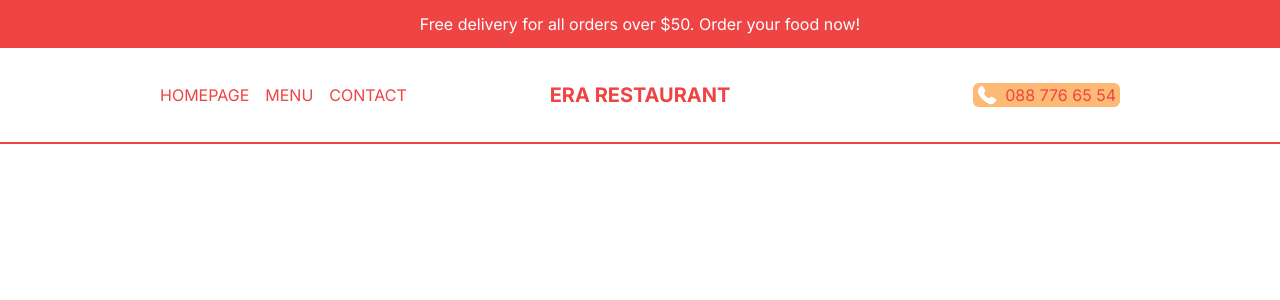
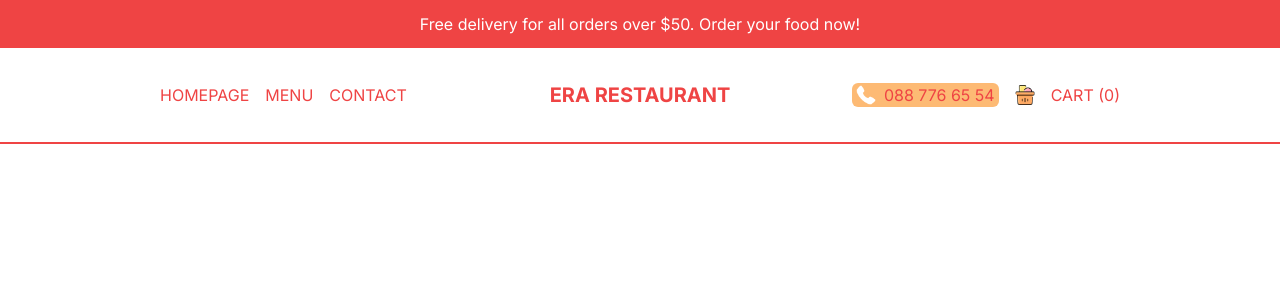
Before and after one commit to RamadanEmin/Food_delivery_app, a Next.js app: page / in a window 1280 px wide. Shown: the top 300 px of the page. Built offline with nearby package versions, Linux system fonts and the light colour scheme.

Commit message:
Added 'Cart icon' component

```diff
--- /dev/null
+++ b/src/components/CartIcon.tsx
@@ -0,0 +1,26 @@
+'use client';
+
+import { useEffect } from 'react';
+import Image from 'next/image';
+import Link from 'next/link';
+
+import { useCartStore } from '@/utils/store';
+
+const CartIcon = () => {
+    const { totalItems } = useCartStore();
+
+    useEffect(() => {
+        useCartStore.persist.rehydrate();
+    }, []);
+
+    return (
+        <Link href='/cart' className='flex items-center gap-4'>
+            <div className='relative w-8 h-8 md:w-5 md:h-5'>
+                <Image src='/cart.png' alt='cart' fill />
+            </div>
+            <span>Cart ({totalItems})</span>
+        </Link>
+    );
+};
+
+export default CartIcon;
--- a/src/components/Menu.tsx
+++ b/src/components/Menu.tsx
@@ -3,6 +3,7 @@
 import { useState } from 'react';
 import Image from 'next/image';
 import Link from 'next/link';
+import CartIcon from './CartIcon';
 
 const links = [
     { id: 1, title: 'Homepage', url: '/' },
@@ -33,6 +34,9 @@ const Menu = () => {
                     ) : (
                         <Link href='/orders' onClick={() => setOpen(false)}>Orders</Link>
                     )}
+                    <Link href='/cart' onClick={() => setOpen(false)}>
+                        <CartIcon />
+                    </Link>
                 </div>
             )}
         </div>
--- a/src/components/Navbar.tsx
+++ b/src/components/Navbar.tsx
@@ -1,5 +1,6 @@
 import Menu from './Menu';
 import Link from 'next/link';
+import CartIcon from './CartIcon';
 import Image from 'next/image';
 
 const Navbar = () => {
@@ -29,6 +30,7 @@ const Navbar = () => {
                     <Image src='/phone.png' alt='phone' width={20} height={20} />
                     <span>088 776 65 54</span>
                 </div>
+                <CartIcon />
             </div>
         </div>
     );
--- /dev/null
+++ b/src/types/types.ts
@@ -0,0 +1,10 @@
+export type CartType = {
+    products: CartItemType[];
+    totalItems: number;
+    totalPrice: number;
+};
+
+export type ActionTypes = {
+    addToCart: (item: CartItemType) => void;
+    removeFromCart: (item: CartItemType) => void;
+}
--- a/src/utils/store.ts
+++ b/src/utils/store.ts
@@ -1,4 +1,7 @@
 import { create } from 'zustand';
+import { persist } from 'zustand/middleware';
+
+import { ActionTypes, CartType } from '@/types/types';
 
 const INITIAL_STATE = {
     products: [],
@@ -6,7 +9,7 @@ const INITIAL_STATE = {
     totalPrice: 0
 };
 
-export const useCartStore = create((set, get) => ({
+export const useCartStore = create(persist<CartType & ActionTypes>((set, get) => ({
     products: INITIAL_STATE.products,
     totalItems: INITIAL_STATE.totalItems,
     totalPrice: INITIAL_STATE.totalPrice,
```
